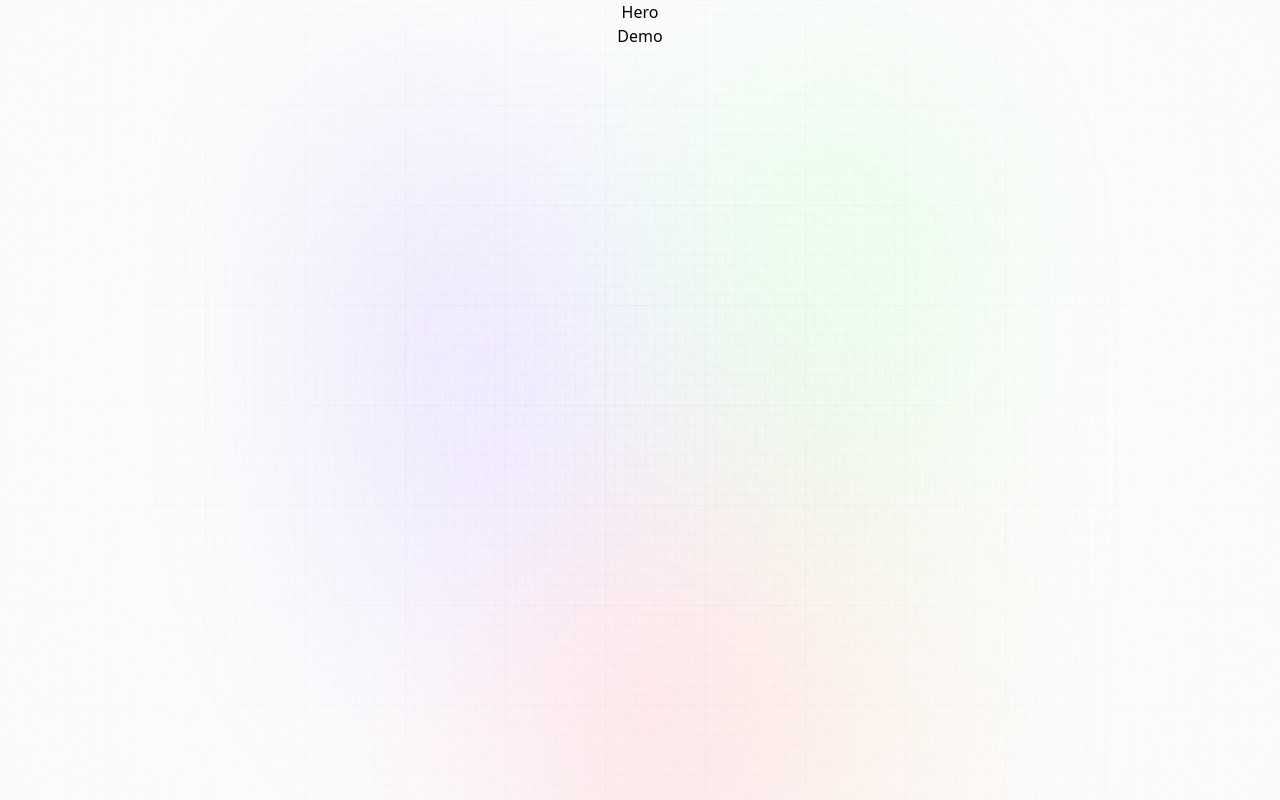
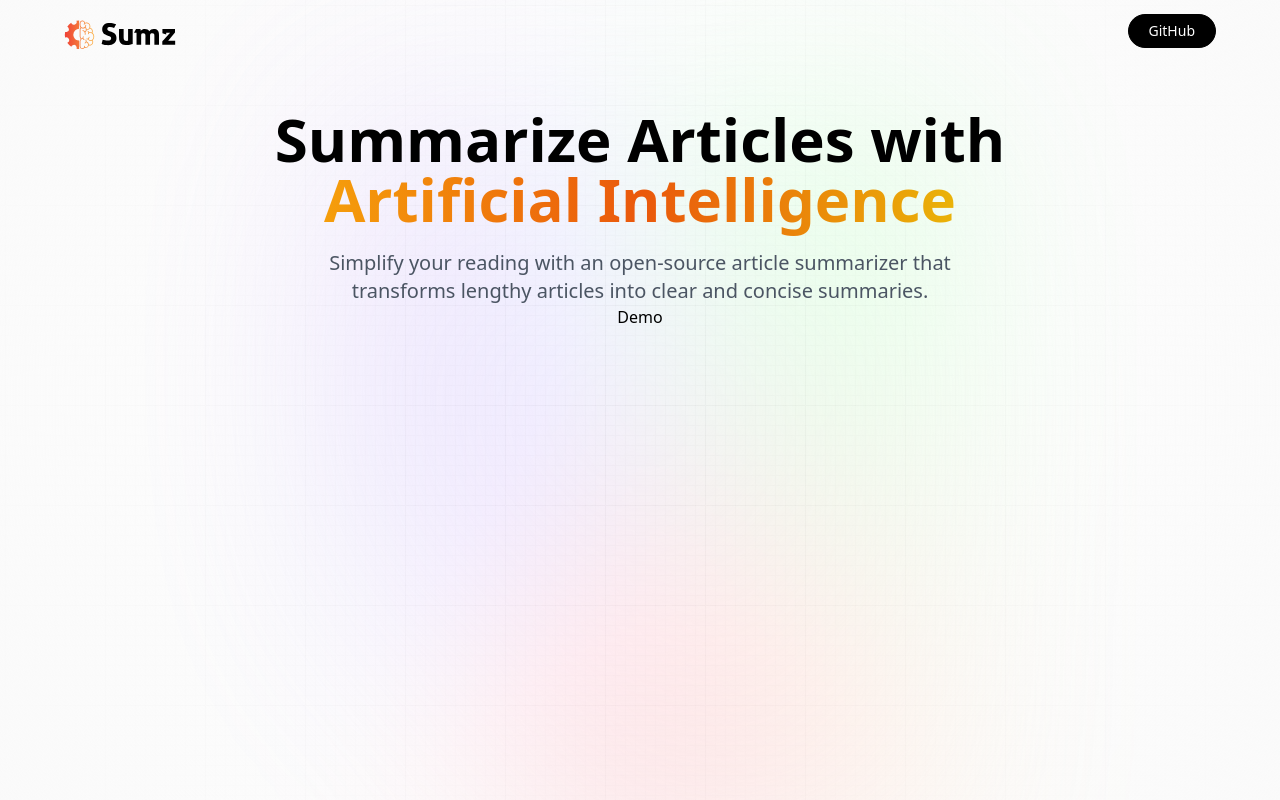
Before and after one commit to mikemwai/summarizer, a React (Vite) app: page / in a window 1280 px wide. Built offline with nearby package versions, Linux system fonts and the light colour scheme; a web font is replaced by a local one.

Commit message:
HeroSection updated

```diff
--- a/src/components/Hero.jsx
+++ b/src/components/Hero.jsx
@@ -1,9 +1,24 @@
 /* eslint-disable no-unused-vars */
 import React from 'react';
+import { logo } from '../assets';
 
 const Hero = () => {
   return (
-    <div>Hero</div>
+    <header className='w-full flex justify-center items-center flex-col'>
+        <nav className='flex justify-between items-center w-full mb-10 pt-3'>
+            <img src={logo} alt='logo' className='w-28 object-contain' />
+            <button type='button' onClick={() => window.open('https://github.com/mikemwai/summarizer')} className='black_btn'>GitHub</button>
+        </nav>
+
+        <h1 className="head_text">
+            Summarize Articles with <br className='max-md:hidden' />
+            <span className='orange_gradient'>Artificial Intelligence</span>
+        </h1>
+        <h2 className="desc">
+        Simplify your reading with an open-source article summarizer
+        that transforms lengthy articles into clear and concise summaries.
+        </h2>
+    </header>
   )
 }
 
```
